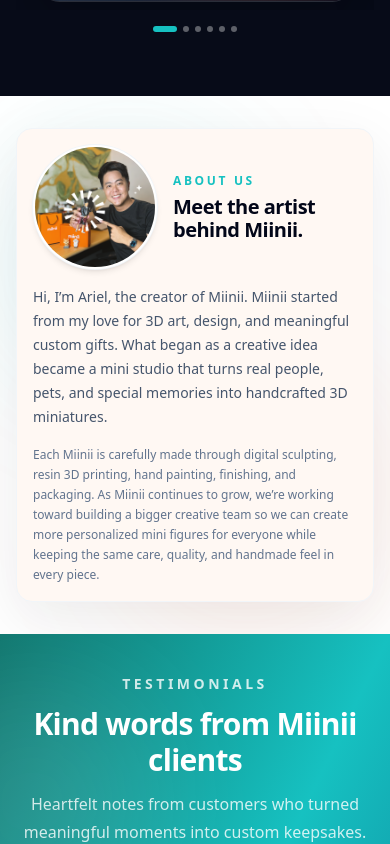
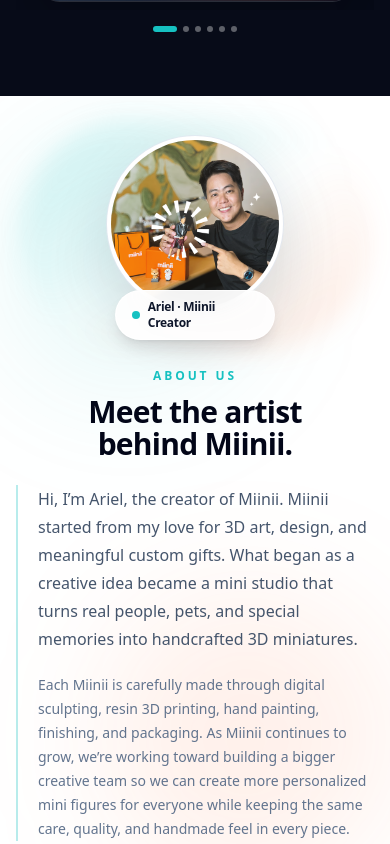
Before and after one commit to arielenriquez95-boop/miinii-website, a React (Vite) app: page / in a window 390 px wide. Shown: the part 3450-4294 px from the top of the page. Built offline with nearby package versions, Linux system fonts and the light colour scheme; grey boxes are pictures that could not be loaded.

Commit message:
Unify About section with two-line headline on all breakpoints
Apply the modern portrait, badge, and accent copy layout to mobile
and desktop. Split headline into two lines everywhere.

Co-authored-by: Ariel Enriquez <arielenriquez95-boop@users.noreply.github.com>

```diff
--- a/src/components/sections/AboutSection.jsx
+++ b/src/components/sections/AboutSection.jsx
@@ -1,77 +1,68 @@
 import { SectionContentReveal } from "../SectionContentReveal";
 import { SectionScrollReveal } from "../SectionScrollReveal";
 
+function AboutHeadline({ className = "" }) {
+  return (
+    <h2 className={`section-title-heading font-black tracking-tight text-slate-950 ${className}`.trim()}>
+      Meet the artist
+      <br />
+      behind Miinii.
+    </h2>
+  );
+}
+
+function AboutCopy({ className = "" }) {
+  return (
+    <div className={`space-y-5 border-l-2 border-[#16C1C1]/30 pl-5 sm:pl-6 ${className}`.trim()}>
+      <p className="text-base leading-7 text-slate-600 sm:text-lg sm:leading-8">
+        Hi, I’m Ariel, the creator of Miinii. Miinii started from my love for 3D art, design, and meaningful custom gifts. What began as a creative idea became a mini studio that turns real people, pets, and special memories into handcrafted 3D miniatures.
+      </p>
+      <p className="text-sm leading-6 text-slate-500 sm:text-base sm:leading-7">
+        Each Miinii is carefully made through digital sculpting, resin 3D printing, hand painting, finishing, and packaging. As Miinii continues to grow, we’re working toward building a bigger creative team so we can create more personalized mini figures for everyone while keeping the same care, quality, and handmade feel in every piece.
+      </p>
+    </div>
+  );
+}
+
+function AboutPortrait({ sizeClass = "size-44 sm:size-52 lg:size-64 xl:size-72" }) {
+  return (
+    <div className="relative flex justify-center pb-6">
+      <div className="absolute -inset-4 rounded-full bg-gradient-to-br from-[#16C1C1]/20 via-transparent to-[#ff6f31]/15 blur-md" aria-hidden="true" />
+      <div className={`relative overflow-hidden rounded-full border-4 border-white bg-white shadow-[0_24px_60px_rgba(15,23,42,0.14)] ring-1 ring-slate-200/80 ${sizeClass}`}>
+        <img src="/about-portrait.png" alt="Miinii artist portrait" className="h-full w-full object-cover object-top" />
+      </div>
+
+      <div className="absolute -bottom-1 left-1/2 flex -translate-x-1/2 items-center gap-2 rounded-full border border-white/80 bg-white/95 px-4 py-2 shadow-lg shadow-slate-900/10 backdrop-blur sm:px-5 sm:py-2.5">
+        <span className="h-2 w-2 rounded-full bg-[#16C1C1]" aria-hidden="true" />
+        <span className="text-xs font-bold tracking-tight text-slate-900 sm:text-sm">Ariel · Miinii Creator</span>
+      </div>
+    </div>
+  );
+}
+
 export function AboutSection() {
   return (
-    <SectionScrollReveal id="about" className="relative overflow-x-hidden bg-white py-8 sm:py-24">
+    <SectionScrollReveal id="about" className="relative overflow-x-hidden bg-white py-10 sm:py-16 lg:py-24">
       <div className="pointer-events-none absolute left-0 top-10 h-64 w-64 rounded-full bg-[#16C1C1]/10 blur-3xl" aria-hidden="true" />
       <div className="pointer-events-none absolute bottom-0 right-0 h-72 w-72 rounded-full bg-[#ff6f31]/10 blur-3xl" aria-hidden="true" />
 
       <div className="relative mx-auto max-w-7xl px-4 sm:px-6 lg:px-8">
-        {/* Mobile & tablet */}
-        <div className="overflow-hidden rounded-2xl border border-slate-100 bg-[#fff8f3] shadow-[0_18px_60px_rgba(15,23,42,0.08)] sm:rounded-[2rem] lg:hidden">
-          <SectionContentReveal delay={80}>
-            <div className="flex flex-col gap-4 p-4 sm:gap-5 sm:p-6">
-              <div className="flex items-center gap-4">
-                <div className="relative size-[7.75rem] shrink-0 overflow-hidden rounded-full border-2 border-white bg-white shadow-md ring-1 ring-slate-100 sm:size-32">
-                  <img src="/about-portrait.png" alt="Miinii artist portrait" className="h-full w-full object-cover object-top" />
-                </div>
-                <div className="min-w-0 flex-1 text-left">
-                  <p className="text-xs font-bold uppercase tracking-[0.22em] text-[#16C1C1]">About us</p>
-                  <h2 className="mt-1.5 text-xl font-black leading-[1.15] tracking-tight text-slate-950 sm:text-2xl">
-                    Meet the artist
-                    <br />
-                    behind Miinii.
-                  </h2>
-                </div>
-              </div>
-
-              <p className="text-sm leading-6 text-slate-600 sm:text-base sm:leading-7">
-                Hi, I’m Ariel, the creator of Miinii. Miinii started from my love for 3D art, design, and meaningful custom gifts. What began as a creative idea became a mini studio that turns real people, pets, and special memories into handcrafted 3D miniatures.
-              </p>
-
-              <p className="text-xs leading-5 text-slate-500 sm:text-sm sm:leading-6">
-                Each Miinii is carefully made through digital sculpting, resin 3D printing, hand painting, finishing, and packaging. As Miinii continues to grow, we’re working toward building a bigger creative team so we can create more personalized mini figures for everyone while keeping the same care, quality, and handmade feel in every piece.
-              </p>
-            </div>
-          </SectionContentReveal>
-        </div>
-
-        {/* Desktop */}
-        <div className="hidden lg:grid lg:grid-cols-12 lg:items-center lg:gap-14 xl:gap-20">
-          <SectionContentReveal delay={120} direction="left" className="relative lg:col-span-5 xl:col-span-5">
-            <div className="relative mx-auto w-full max-w-[380px]">
-              <div className="absolute -left-6 top-8 h-40 w-40 rounded-full bg-[#16C1C1]/15 blur-3xl" aria-hidden="true" />
-              <div className="absolute -right-4 bottom-4 h-36 w-36 rounded-full bg-[#ff6f31]/15 blur-3xl" aria-hidden="true" />
-
-              <div className="relative flex justify-center pb-6">
-                <div className="absolute -inset-4 rounded-full bg-gradient-to-br from-[#16C1C1]/20 via-transparent to-[#ff6f31]/15 blur-md" aria-hidden="true" />
-                <div className="relative size-64 overflow-hidden rounded-full border-4 border-white bg-white shadow-[0_24px_60px_rgba(15,23,42,0.14)] ring-1 ring-slate-200/80 xl:size-72">
-                  <img src="/about-portrait.png" alt="Miinii artist portrait" className="h-full w-full object-cover object-top" />
-                </div>
-
-                <div className="absolute -bottom-1 left-1/2 flex -translate-x-1/2 items-center gap-2 rounded-full border border-white/80 bg-white/95 px-5 py-2.5 shadow-lg shadow-slate-900/10 backdrop-blur">
-                  <span className="h-2 w-2 rounded-full bg-[#16C1C1]" aria-hidden="true" />
-                  <span className="text-sm font-bold tracking-tight text-slate-900">Ariel · Miinii Creator</span>
-                </div>
-              </div>
+        <div className="flex flex-col items-center gap-8 lg:grid lg:grid-cols-12 lg:items-center lg:gap-14 xl:gap-20">
+          <SectionContentReveal delay={120} direction="left" className="w-full max-w-[320px] sm:max-w-[360px] lg:col-span-5 lg:max-w-none">
+            <div className="relative mx-auto">
+              <div className="absolute -left-6 top-8 hidden h-40 w-40 rounded-full bg-[#16C1C1]/15 blur-3xl lg:block" aria-hidden="true" />
+              <div className="absolute -right-4 bottom-4 hidden h-36 w-36 rounded-full bg-[#ff6f31]/15 blur-3xl lg:block" aria-hidden="true" />
+              <AboutPortrait />
             </div>
           </SectionContentReveal>
 
-          <SectionContentReveal delay={220} direction="right" className="lg:col-span-7 xl:col-span-7">
-            <p className="section-title-eyebrow mb-4 text-sm font-bold uppercase tracking-[0.28em] text-[#16C1C1]">About us</p>
-            <h2 className="section-title-heading max-w-xl text-4xl font-black leading-[1.06] tracking-tight text-slate-950 xl:text-[3.25rem]">
-              Meet the artist behind Miinii.
-            </h2>
+          <SectionContentReveal delay={220} direction="right" className="w-full text-center lg:col-span-7 lg:text-left">
+            <p className="section-title-eyebrow mb-3 text-xs font-bold uppercase tracking-[0.24em] text-[#16C1C1] sm:mb-4 sm:text-sm sm:tracking-[0.28em]">
+              About us
+            </p>
+            <AboutHeadline className="text-3xl leading-[1.08] sm:text-4xl lg:text-4xl xl:text-[3.25rem]" />
 
-            <div className="mt-8 space-y-5 border-l-2 border-[#16C1C1]/30 pl-6">
-              <p className="text-lg leading-8 text-slate-600">
-                Hi, I’m Ariel, the creator of Miinii. Miinii started from my love for 3D art, design, and meaningful custom gifts. What began as a creative idea became a mini studio that turns real people, pets, and special memories into handcrafted 3D miniatures.
-              </p>
-              <p className="text-base leading-7 text-slate-500">
-                Each Miinii is carefully made through digital sculpting, resin 3D printing, hand painting, finishing, and packaging. As Miinii continues to grow, we’re working toward building a bigger creative team so we can create more personalized mini figures for everyone while keeping the same care, quality, and handmade feel in every piece.
-              </p>
-            </div>
+            <AboutCopy className="mt-6 text-left sm:mt-8" />
           </SectionContentReveal>
         </div>
       </div>
```
